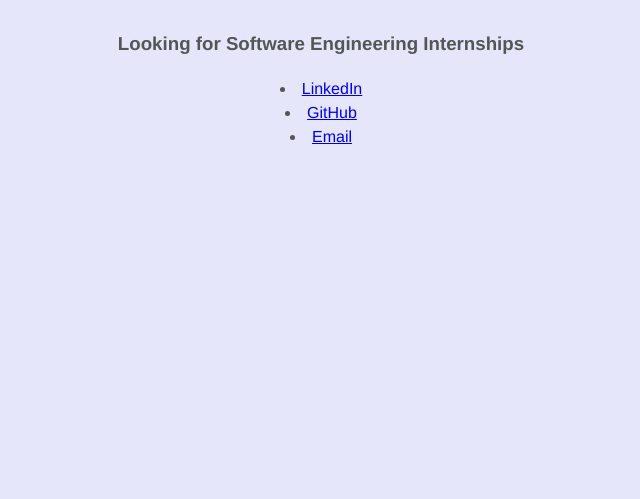
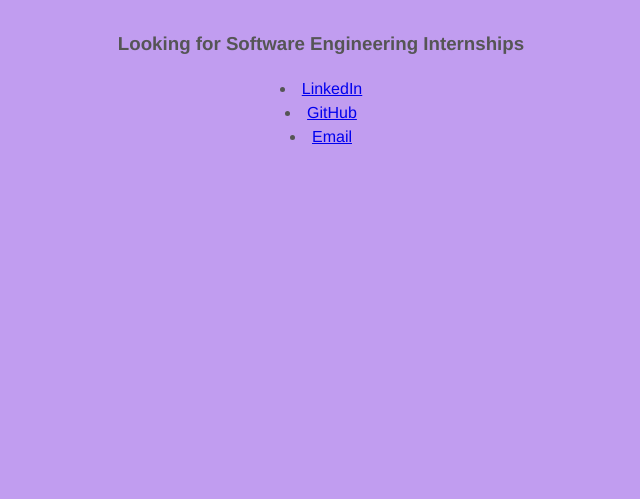
Before and after one commit to dyu222/dyu222.github.io, a plain HTML site: page index.html in a window 1280 px wide. Shown: the part 429-928 px from the top of the page, without its empty margins (319-959 px from the left). Drawn offline with Linux system fonts and the light colour scheme.

Commit message:
color change

```diff
--- a/main.css
+++ b/main.css
@@ -5,7 +5,7 @@ body {
     line-height: 1.5;
     padding: 4em 1em;
     color: #555;
-    background-color: lavender;
+    background-color: #c19df0;
     display: flex;
     justify-content: center;
     align-content: center;
```
